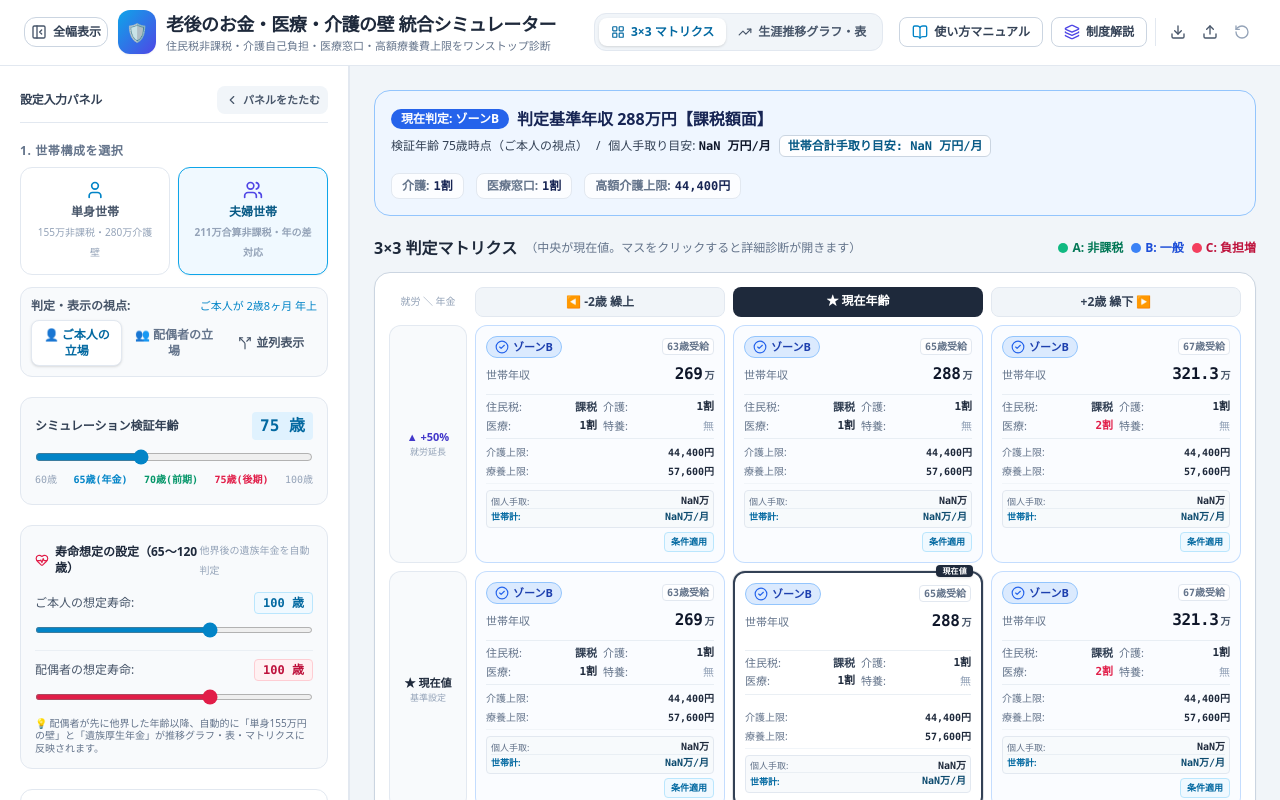
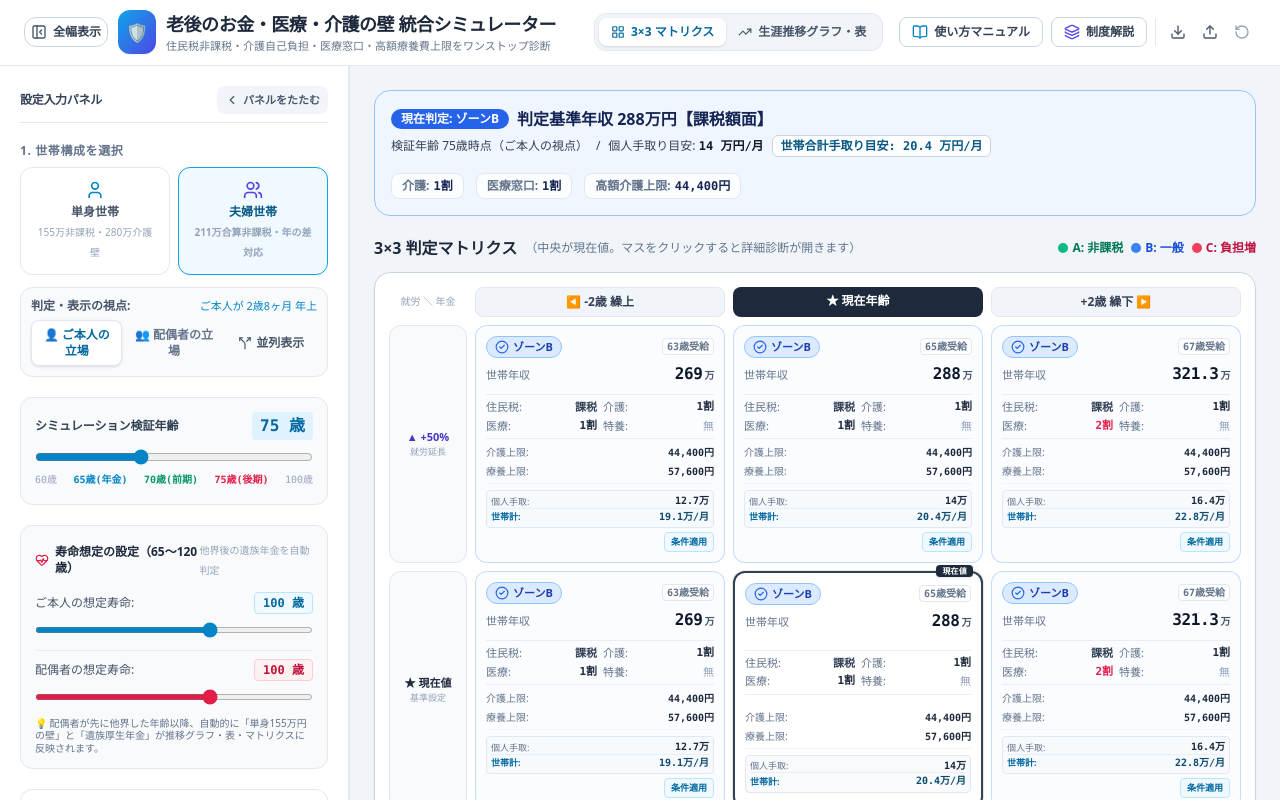
Before and after one commit to kazappdev202606/https-github.com-kazmiura2024-rgb-comprehensive-elder-care-and-medical-cost-sharing-simulator3, a React (Vite) app in the folder frontend/: page / in a window 1280 px wide. Shown: the top 800 px of the page. Built offline with nearby package versions, Linux system fonts and the light colour scheme.

Commit message:
第2ステップ統合

```diff
--- a/frontend/calculator.ts
+++ b/frontend/calculator.ts
@@ -125,7 +125,7 @@ export function evaluatePersonSituation(
 
     const otherPensionNet = Math.round(otherPensionMonthly * 0.85 * 10) / 10;
     const otherSalaryNet = Math.round(otherSalaryMonthly * 0.8 * 10) / 10;
-    spouseNetMonthly = otherPensionNet + otherSalaryNet + otherProfile.nisaMonthlyDrawdown;
+    spouseNetMonthly = otherPensionNet + otherSalaryNet;
   }
 
   // 6. 住民税非課税判定
@@ -210,10 +210,10 @@ export function evaluatePersonSituation(
     zone = 'B';
   }
 
-  // 12. 手取り生活費の合算概算
+  // 12. 手取り生活費の合算概算（年金手取＋遺族年金＋給料手取）
   const salaryNetMonthly = Math.round(salaryGrossMonthly * 0.8 * 10) / 10;
   const netDisposableIncomeMonthly = !isDeceased
-    ? Math.round((pensionNetMonthly + survivorPensionMonthly + salaryNetMonthly + profile.nisaMonthlyDrawdown) * 10) / 10
+    ? Math.round((pensionNetMonthly + survivorPensionMonthly + salaryNetMonthly) * 10) / 10
     : 0;
 
   const householdNetDisposableIncomeMonthly = isEffectiveSingle
@@ -237,7 +237,6 @@ export function evaluatePersonSituation(
     survivorPensionAnnual,
     salaryGrossAnnual: Math.round(salaryGrossAnnual * 10) / 10,
     salaryGrossMonthly: Math.round(salaryGrossMonthly * 10) / 10,
-    nisaMonthly: profile.nisaMonthlyDrawdown,
     totalGrossIncomeAnnual: Math.round(totalGrossIncomeAnnual * 10) / 10,
     householdGrossAnnual: Math.round(householdGrossAnnual * 10) / 10,
     netDisposableIncomeMonthly,
@@ -324,7 +323,7 @@ export function buildMatrix(state: SimulatorState, forcedPerspective?: 'primary'
 }
 
 /**
- * 現在年齢（または60歳）からご本人・配偶者の寿命の長い方（最大120歳）までの生涯推移タイムラインを生成
+ * 生涯推移タイムラインの生成
  */
 export function buildLifetimeTimeline(state: SimulatorState): LifetimeYearlyRecord[] {
   const isSingle = state.householdType === 'single';
@@ -423,7 +422,6 @@ export function buildLifetimeTimeline(state: SimulatorState): LifetimeYearlyReco
       pensionGrossAnnual: calc.pensionGrossAnnual,
       survivorPensionMonthly: calc.survivorPensionMonthly,
       salaryGrossAnnual: calc.salaryGrossAnnual,
-      nisaAnnual: calc.nisaMonthly * 12,
       netDisposableIncomeMonthly: calc.netDisposableIncomeMonthly,
       householdNetDisposableIncomeMonthly: calc.householdNetDisposableIncomeMonthly,
       isTaxFree: calc.isTaxFree,
```
